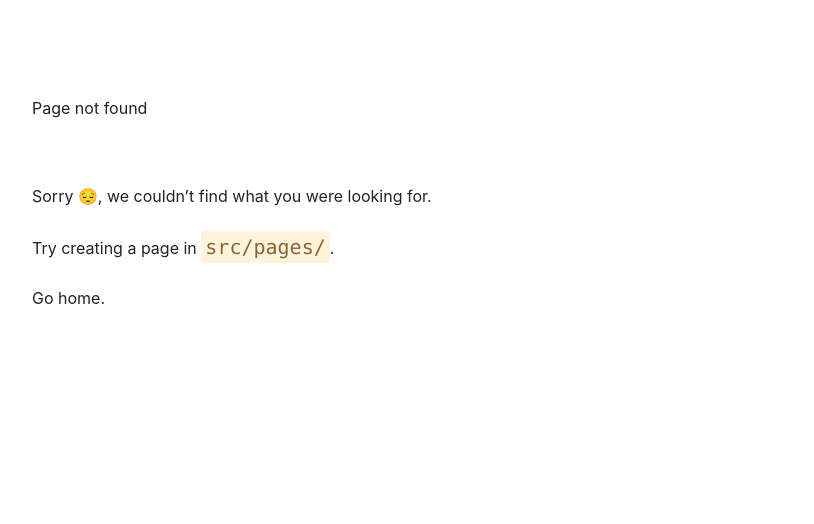
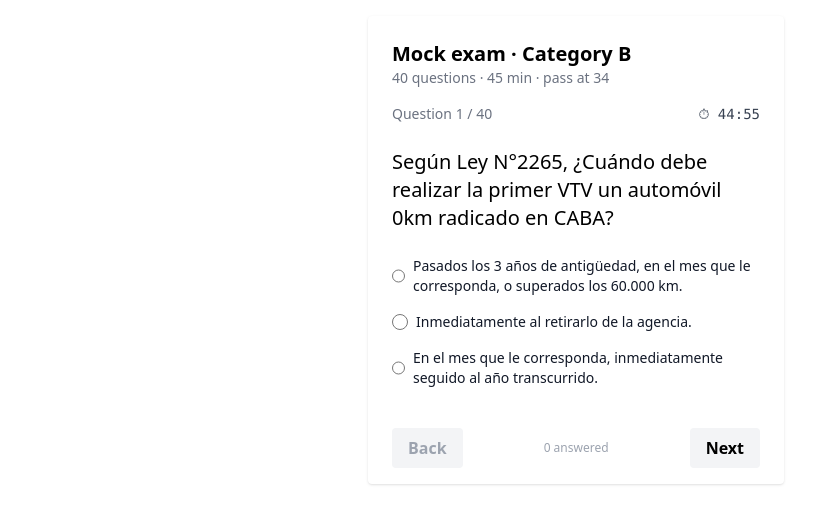
Before and after one commit to bogkonstantin/test-conducir-buenos-aires, a Gatsby site: page /exam-b in a window 1280 px wide. Before the commit this address had no page. Shown: the whole page, without its empty margins (64-878 px from the left). Built offline with nearby package versions, Linux system fonts and the light colour scheme; Gatsby itself is replaced by a stand-in of ours.

Commit message:
Phase 2: new Home, weak-first practice, mock exam mode
Turn the drill into a simulator with a clear home and two modes.

- Home (Dashboard): readiness front-and-center plus Practice and
  Mock exam call-to-actions for the selected category; Settings below
- Practice: weak-first question selection (lib/selection.js pickWeak,
  weighted by 1 - p) so unseen/missed questions surface more; Test.js
  onNext uses it. TestWrapper gains a Practice label + Home link
- Mock exam (/exam-a, /exam-b): 40 random questions, 45-min wall-clock
  timer with auto-submit, Spanish-only, no per-question feedback,
  pass/fail at 34 with a full review of misses and retake. Read-only
  w.r.t. mastery (practice teaches, exam measures)
- lib/exam.js drawExamQuestions; selection/draw covered by node:test

Build passes (gatsby build), tests pass (13/13).

Co-Authored-By: Claude Opus 4.8 <noreply@anthropic.com>

```diff
--- a/src/components/dashboard/Dashboard.js
+++ b/src/components/dashboard/Dashboard.js
@@ -1,20 +1,31 @@
 import React from "react";
+import { Link } from "gatsby";
 import Status from "./Status";
 import Settings from "./Settings";
 import { getCategoryFromStorage } from "../../lib/category";
 
 const Dashboard = () => {
-    const category = getCategoryFromStorage().toLowerCase();
+    const category = (getCategoryFromStorage() || "A").toLowerCase();
 
     return (
-        <>
-            <nav>
-                <a href={`/category-${category}`}>Start {category.toUpperCase()}</a>
-            </nav>
+        <div className="flex flex-col items-center">
+            <Status />
 
-            <Status />
+            <div className="flex flex-col w-full gap-3 mt-6" style={{ maxWidth: 250 }}>
+                <Link
+                    to={`/category-${category}`}
+                    className="text-center bg-green-700 hover:bg-green-800 text-white font-bold py-3 px-4 rounded">
+                    Practice
+                </Link>
+                <Link
+                    to={`/exam-${category}`}
+                    className="text-center bg-gray-100 hover:bg-gray-200 text-black font-bold py-3 px-4 rounded">
+                    Mock exam
+                </Link>
+            </div>
+
             <Settings />
-        </>
+        </div>
     );
 };
 
--- /dev/null
+++ b/src/components/exam/Exam.js
@@ -0,0 +1,194 @@
+import * as React from "react";
+import { Link } from "gatsby";
+import QuestionText from "../QuestionText";
+import Answers from "../Answers";
+import { EXAM, drawExamQuestions } from "../../lib/exam";
+import { getLanguageFromStorage } from "../../lib/language";
+import { translate } from "../../lib/i18n";
+
+function formatTime(totalSeconds) {
+    const m = Math.floor(totalSeconds / 60);
+    const s = totalSeconds % 60;
+    return `${m}:${String(s).padStart(2, "0")}`;
+}
+
+function correctIndex(question) {
+    return question.responses.findIndex((r) => r.correct);
+}
+
+// A timed simulation of the real exam: EXAM.questions drawn at random,
+// EXAM.timeLimitMin to answer, Spanish only and no per-question feedback.
+// Read-only with respect to mastery — practice mode is what teaches.
+const Exam = ({ questions }) => {
+    const [ids, setIds] = React.useState(null);
+    const [startedAt, setStartedAt] = React.useState(null);
+    const [answers, setAnswers] = React.useState({}); // examPosition -> responseIndex
+    const [current, setCurrent] = React.useState(0);
+    const [remaining, setRemaining] = React.useState(EXAM.timeLimitMin * 60);
+    const [finished, setFinished] = React.useState(false);
+    const [timedOut, setTimedOut] = React.useState(false);
+    const finishedRef = React.useRef(false);
+
+    const start = React.useCallback(() => {
+        finishedRef.current = false;
+        setIds(drawExamQuestions(questions.length, EXAM.questions));
+        setAnswers({});
+        setCurrent(0);
+        setRemaining(EXAM.timeLimitMin * 60);
+        setFinished(false);
+        setTimedOut(false);
+        setStartedAt(Date.now());
+    }, [questions.length]);
+
+    // Draw the exam once, on the client (avoids an SSR/hydration mismatch).
+    React.useEffect(() => {
+        start();
+    }, [start]);
+
+    const finish = React.useCallback((dueToTimeout = false) => {
+        if (finishedRef.current) return;
+        finishedRef.current = true;
+        if (dueToTimeout) setTimedOut(true);
+        setFinished(true);
+    }, []);
+
+    // Countdown driven by wall-clock so it stays accurate across re-renders.
+    React.useEffect(() => {
+        if (!startedAt || finished) return;
+        const tick = () => {
+            const left = EXAM.timeLimitMin * 60 - Math.floor((Date.now() - startedAt) / 1000);
+            if (left <= 0) {
+                setRemaining(0);
+                finish(true);
+            } else {
+                setRemaining(left);
+            }
+        };
+        tick();
+        const handle = setInterval(tick, 1000);
+        return () => clearInterval(handle);
+    }, [startedAt, finished, finish]);
+
+    if (!ids) {
+        return <p className="text-sm text-gray-500">Preparing exam…</p>;
+    }
+
+    const answeredCount = Object.keys(answers).length;
+
+    if (finished) {
+        const locale = getLanguageFromStorage();
+        const wrong = ids
+            .map((qid, pos) => ({ qid, pos }))
+            .filter(({ qid, pos }) => answers[pos] !== correctIndex(questions[qid]));
+        const score = ids.length - wrong.length;
+        const passed = score >= EXAM.passCorrect;
+
+        return (
+            <div>
+                <h1 className="text-2xl font-bold mb-2">{passed ? "✅ Passed" : "❌ Not passed"}</h1>
+                <p className="text-lg mb-1">
+                    <strong>{score}</strong> / {EXAM.questions} correct
+                    <span className="text-gray-500 text-sm"> (need {EXAM.passCorrect})</span>
+                </p>
+                {timedOut && <p className="text-sm text-red-600 mb-1">Time expired before you finished.</p>}
+                <p className="text-sm text-gray-600 mb-6">
+                    {passed
+                        ? "You'd likely pass the real exam. Keep practicing to stay sharp."
+                        : `You may miss at most ${EXAM.maxWrong}. Review the misses below and keep practicing.`}
+                </p>
+
+                <div className="flex flex-row gap-3 mb-8">
+                    <button
+                        onClick={start}
+                        className="bg-green-700 hover:bg-green-800 text-white font-bold py-2 px-4 rounded">
+                        Retake exam
+                    </button>
+                    <Link
+                        to="/"
+                        className="bg-gray-100 hover:bg-gray-200 text-black font-bold py-2 px-4 rounded">
+                        Home
+                    </Link>
+                </div>
+
+                {wrong.length > 0 && (
+                    <>
+                        <h2 className="text-lg font-semibold mb-4">Review ({wrong.length})</h2>
+                        <ul>
+                            {wrong.map(({ qid, pos }) => {
+                                const q = questions[qid];
+                                const correct = q.responses[correctIndex(q)];
+                                const chosen = answers[pos] != null ? q.responses[answers[pos]] : null;
+                                const correctTran = translate(correct, locale);
+                                return (
+                                    <li key={pos} className="mb-6 border-b border-gray-100 pb-4">
+                                        <p className="text-base mb-2">{q.text}</p>
+                                        {q.img && <img className="mb-2 rounded-sm max-h-48" src={q.img} alt={q.text} />}
+                                        <p className="text-sm text-green-700">✓ {correct.text}</p>
+                                        {correctTran && <p className="text-xs text-gray-500 mb-1">{correctTran}</p>}
+                                        <p className="text-sm text-red-600">
+                                            ✗ {chosen ? chosen.text : "(no answer)"}
+                                        </p>
+                                    </li>
+                                );
+                            })}
+                        </ul>
+                    </>
+                )}
+            </div>
+        );
+    }
+
+    const qid = ids[current];
+    const question = questions[qid];
+    const isLast = current === ids.length - 1;
+
+    return (
+        <div>
+            <div className="flex flex-row items-center justify-between mb-6">
+                <span className="text-sm text-gray-500">
+                    Question {current + 1} / {ids.length}
+                </span>
+                <span className={`text-sm font-mono ${remaining <= 60 ? "text-red-600" : "text-gray-700"}`}>
+                    ⏱ {formatTime(remaining)}
+                </span>
+            </div>
+
+            <QuestionText question={question} language="es" />
+
+            <Answers
+                responses={question.responses}
+                language="es"
+                isAnswered={false}
+                selected={answers[current] ?? null}
+                onSelect={(i) => setAnswers((a) => ({ ...a, [current]: i }))}
+            />
+
+            <div className="flex flex-row justify-between items-center mt-10">
+                <button
+                    onClick={() => setCurrent((c) => Math.max(0, c - 1))}
+                    disabled={current === 0}
+                    className={`font-bold py-2 px-4 rounded ${current === 0 ? "bg-gray-100 text-gray-400" : "bg-gray-100 hover:bg-gray-200 text-black"}`}>
+                    Back
+                </button>
+
+                <span className="text-xs text-gray-400">{answeredCount} answered</span>
+
+                {isLast ? (
+                    <button
+                        onClick={() => finish(false)}
+                        className="bg-green-700 hover:bg-green-800 text-white font-bold py-2 px-4 rounded">
+                        Finish
+                    </button>
+                ) : (
+                    <button
+                        onClick={() => setCurrent((c) => Math.min(ids.length - 1, c + 1))}
+                        className="bg-gray-100 hover:bg-gray-200 text-black font-bold py-2 px-4 rounded">
+                        Next
+                    </button>
+                )}
+            </div>
+        </div>
+    );
+};
+
+export default Exam;
--- /dev/null
+++ b/src/components/exam/ExamWrapper.js
@@ -0,0 +1,27 @@
+import * as React from "react";
+import Exam from "./Exam";
+import Container from "../Container";
+import { getQuestions } from "../../lib/questions";
+import { EXAM } from "../../lib/exam";
+
+let categoryHead = "";
+
+const ExamWrapper = ({ category }) => {
+    categoryHead = category;
+    const questions = getQuestions(category);
+    return (
+        <Container>
+            <div className="mb-4">
+                <h1 className="text-xl font-bold">Mock exam · Category {category.toUpperCase()}</h1>
+                <p className="text-sm text-gray-500">
+                    {EXAM.questions} questions · {EXAM.timeLimitMin} min · pass at {EXAM.passCorrect}
+                </p>
+            </div>
+            <Exam questions={questions} />
+        </Container>
+    );
+};
+
+export default ExamWrapper;
+
+export const Head = () => <title>Mock Exam · Category {categoryHead}</title>;
--- a/src/components/test/Test.js
+++ b/src/components/test/Test.js
@@ -6,6 +6,7 @@ import ControlButtons from "../ControlButtons";
 import { getLanguageFromStorage } from "../../lib/language";
 import { normalizeLocale } from "../../lib/i18n";
 import { update as updateMastery } from "../../lib/mastery";
+import { pickWeak } from "../../lib/selection";
 
 const Test = ({questions, postfix}) => {
 
@@ -116,7 +117,7 @@ const Test = ({questions, postfix}) => {
                             }}
 
                             onNext={() => {
-                                const index = state.queue.length ? state.queue[Math.floor(Math.random() * state.queue.length)] : null;
+                                const index = pickWeak(state.queue, questions, state.mastery, Date.now());
                                 updateState({
                                     index: index,
                                     selectedAnswer: null,
--- a/src/lib/exam.js
+++ b/src/lib/exam.js
@@ -7,4 +7,19 @@ const EXAM = {
     timeLimitMin: 45,  // total time limit, minutes
 };
 
-module.exports = { EXAM };
+// Draw `n` distinct question indices at random from a pool of `total` questions.
+// Returns fewer than n only if the pool is smaller than n.
+function drawExamQuestions(total, n = EXAM.questions) {
+    const indices = Array.from({ length: total }, (_, i) => i);
+    // Partial Fisher-Yates: shuffle just the first `count` slots.
+    const count = Math.min(n, total);
+    for (let i = 0; i < count; i++) {
+        const j = i + Math.floor(Math.random() * (total - i));
+        const tmp = indices[i];
+        indices[i] = indices[j];
+        indices[j] = tmp;
+    }
+    return indices.slice(0, count);
+}
+
+module.exports = { EXAM, drawExamQuestions };
--- /dev/null
+++ b/src/lib/selection.js
@@ -0,0 +1,30 @@
+// Question selection for practice mode: favour the questions you're weakest on.
+//
+// Each candidate id is weighted by (1 - currentP), so unseen and recently-missed
+// questions come up more often, while near-mastered ones still surface sometimes
+// (a weight floor keeps everything in rotation). Weighted-random rather than
+// strict "weakest first" so practice doesn't get stuck on a single hard question.
+
+const { currentP } = require('./mastery');
+
+const WEIGHT_FLOOR = 0.05;
+
+function pickWeak(ids, questions, masteryMap = {}, now = Date.now(), rng = Math.random) {
+    if (!ids || ids.length === 0) return null;
+    if (ids.length === 1) return ids[0];
+
+    const weights = ids.map((id) => {
+        const p = currentP(masteryMap[id], questions[id], now);
+        return Math.max(WEIGHT_FLOOR, 1 - p);
+    });
+    const total = weights.reduce((a, b) => a + b, 0);
+
+    let r = rng() * total;
+    for (let i = 0; i < ids.length; i++) {
+        r -= weights[i];
+        if (r <= 0) return ids[i];
+    }
+    return ids[ids.length - 1];
+}
+
+module.exports = { pickWeak, WEIGHT_FLOOR };
--- /dev/null
+++ b/src/pages/exam-a.js
@@ -0,0 +1,10 @@
+import * as React from "react"
+import ExamWrapper, { Head } from "../components/exam/ExamWrapper";
+
+const ExamAPage = () => {
+    return <ExamWrapper category="A" />;
+}
+
+export default ExamAPage
+
+export { Head }
--- /dev/null
+++ b/src/pages/exam-b.js
@@ -0,0 +1,10 @@
+import * as React from "react"
+import ExamWrapper, { Head } from "../components/exam/ExamWrapper";
+
+const ExamBPage = () => {
+    return <ExamWrapper category="B" />;
+}
+
+export default ExamBPage
+
+export { Head }
```
Also changed, not shown: src/components/test/TestWrapper.js (+5 -4 lines), src/lib/selection.test.js (added, +35 -0 lines).
